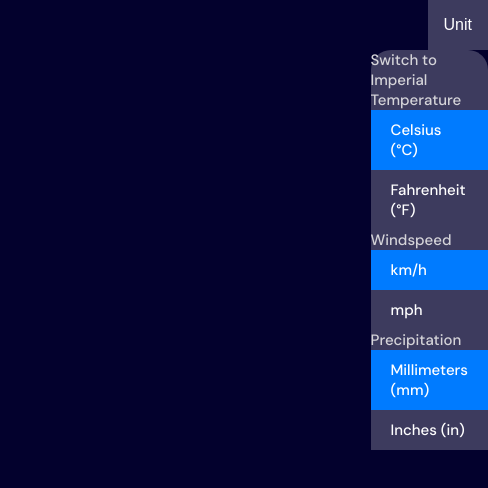
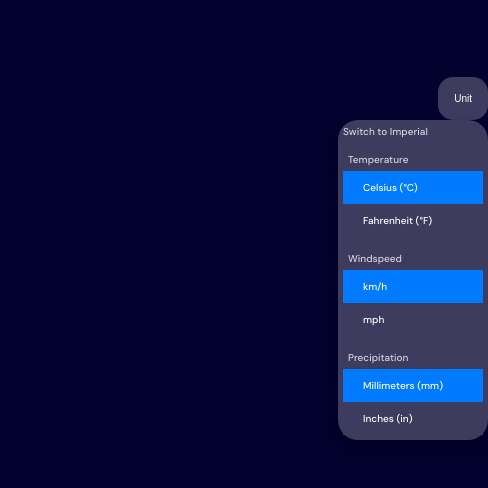
Before and after one commit to jenongrab/Weather-App-, a plain HTML site: page index.html in a window 1280 px wide. Shown: the full height of the page, 792-1280 px from the left. Drawn offline with Linux system fonts and the light colour scheme; a script that the page names is missing; files whose address does not match are found by name.

Commit message:
separate stylesheets into folder

```diff
--- a/index.html
+++ b/index.html
@@ -13,7 +13,8 @@
     .attribution { font-size: 11px; text-align: center; }
     .attribution a { color: hsl(228, 45%, 44%); }
   </style>
-  <link rel="stylesheet" href="styles.css">
+  <link rel="stylesheet" href="styles/script.css">
+  <link rel="stylesheet" href="styles/Header.css">
 </head>
 <body>
   <header>
@@ -60,7 +61,6 @@
           <label for="inches">Inches (in)</label>
 
       </div>
-
     </div>
 </div>
 
--- /dev/null
+++ b/styles/Header.css
@@ -0,0 +1,106 @@
+
+header {
+    grid-area: header;
+    display: flex;
+    justify-content: space-between;
+    /* lines up button horizontally centered */
+    align-items: center;
+    font-size: large;
+    color: var(--Neutral-0);
+    position: relative;
+
+}
+    /* should have a fixed size...on the LHS of screen */
+    #weather-logo {
+        aspect-ratio: 1/1;
+    }
+
+    #metric-dropdown-button {
+        font-size: smaller;
+        color: var(--Neutral-200);
+    }
+
+    p {
+        padding: 5px 5px 5px 5px;
+    }
+
+.dropdown {
+  position: relative;
+
+}
+
+/* Style the dropdown button */
+.dropbtn {
+  background-color: var(--Neutral-600);
+  color: var(--Neutral-0);
+  padding: 16px;
+  border-radius: 15px;
+  font-size: 10px;
+  border: none;
+  cursor: pointer;
+}
+
+/* Dropdown content */
+.dropdown-content {
+  /* display: flex; */
+  flex-direction: column;
+  position: absolute;
+  /* align-content: center; */
+  background-color: var(--Neutral-600);
+  min-width: 150px;
+  font-size: 10px;
+  box-shadow: 0px 8px 16px 0px rgba(0,0,0,0.2);
+  border-radius: 20px;
+  /* dropdown from right instead of left */
+  right:0;
+}
+
+
+/* Change color of dropdown links on hover */
+.dropdown-content .toggle-group :hover {
+  background-color: var(--Neutral-800);
+}
+
+/* Show the dropdown content on hover */
+.dropdown:hover .dropdown-content {
+  display: flex;
+}
+
+/* Change background color of dropdown button on hover */
+.dropdown:hover .dropbtn {
+  background-color: var(--Neutral-600);
+}
+
+
+.toggle-group {
+    display: inline-flex;
+    padding: 5px 5px 5px 5px;
+    flex-direction: column;
+    overflow: hidden;
+    /* stretches box to the max width of the dropdown menu */
+    width: 100%;
+    height:auto;
+  }
+
+  .toggle-group input[type="radio"] {
+    display: none; /* hide the actual radio */
+  }
+
+  .toggle-group label {
+    padding: 10px 20px;
+    cursor: pointer;
+    background-color: var(--Neutral-600);
+    color: var(--Neutral-0);
+    user-select: none;
+    transition: all 0.2s ease;
+    /* border-right: 1px solid #ccc; */
+  }
+
+  .toggle-group label:last-of-type {
+    border-right: none;
+  }
+
+  .toggle-group input[type="radio"]:checked + label {
+    background-color: #007BFF;
+    color: white;
+  }
--- a/styles.css
+++ b/styles/script.css
@@ -88,13 +88,15 @@ header {
     /* should have a fixed size...on the LHS of screen */
     #weather-logo {
         aspect-ratio: 1/1;
-
     }
 
     #metric-dropdown-button {
         font-size: smaller;
         color: var(--Neutral-200);
-        /* float: right;           */
+    }
+
+    p {
+        padding: 5px 5px 5px 5px;
     }
 
 .dropdown {
@@ -107,20 +109,22 @@ header {
   background-color: var(--Neutral-600);
   color: var(--Neutral-0);
   padding: 16px;
-  font-size: 16px;
+  border-radius: 15px;
+  font-size: 10px;
   border: none;
   cursor: pointer;
 }
 
 /* Dropdown content */
 .dropdown-content {
-  display: flex;
+  /* display: flex; */
   flex-direction: column;
   position: absolute;
   /* align-content: center; */
   background-color: var(--Neutral-600);
-  min-width: 100px;
-  /* box-shadow: 0px 8px 16px 0px rgba(0,0,0,0.2); */
+  min-width: 150px;
+  font-size: 10px;
+  box-shadow: 0px 8px 16px 0px rgba(0,0,0,0.2);
   border-radius: 20px;
   /* dropdown from right instead of left */
   right:0;
@@ -134,7 +138,7 @@ header {
 
 /* Show the dropdown content on hover */
 .dropdown:hover .dropdown-content {
-  display: block;
+  display: flex;
 }
 
 /* Change background color of dropdown button on hover */
@@ -145,6 +149,7 @@ header {
 
 .toggle-group {
     display: inline-flex;
+    padding: 5px 5px 5px 5px;
     flex-direction: column;
     overflow: hidden;
     /* stretches box to the max width of the dropdown menu */
```
Also changed, not shown: script.js (deleted).
